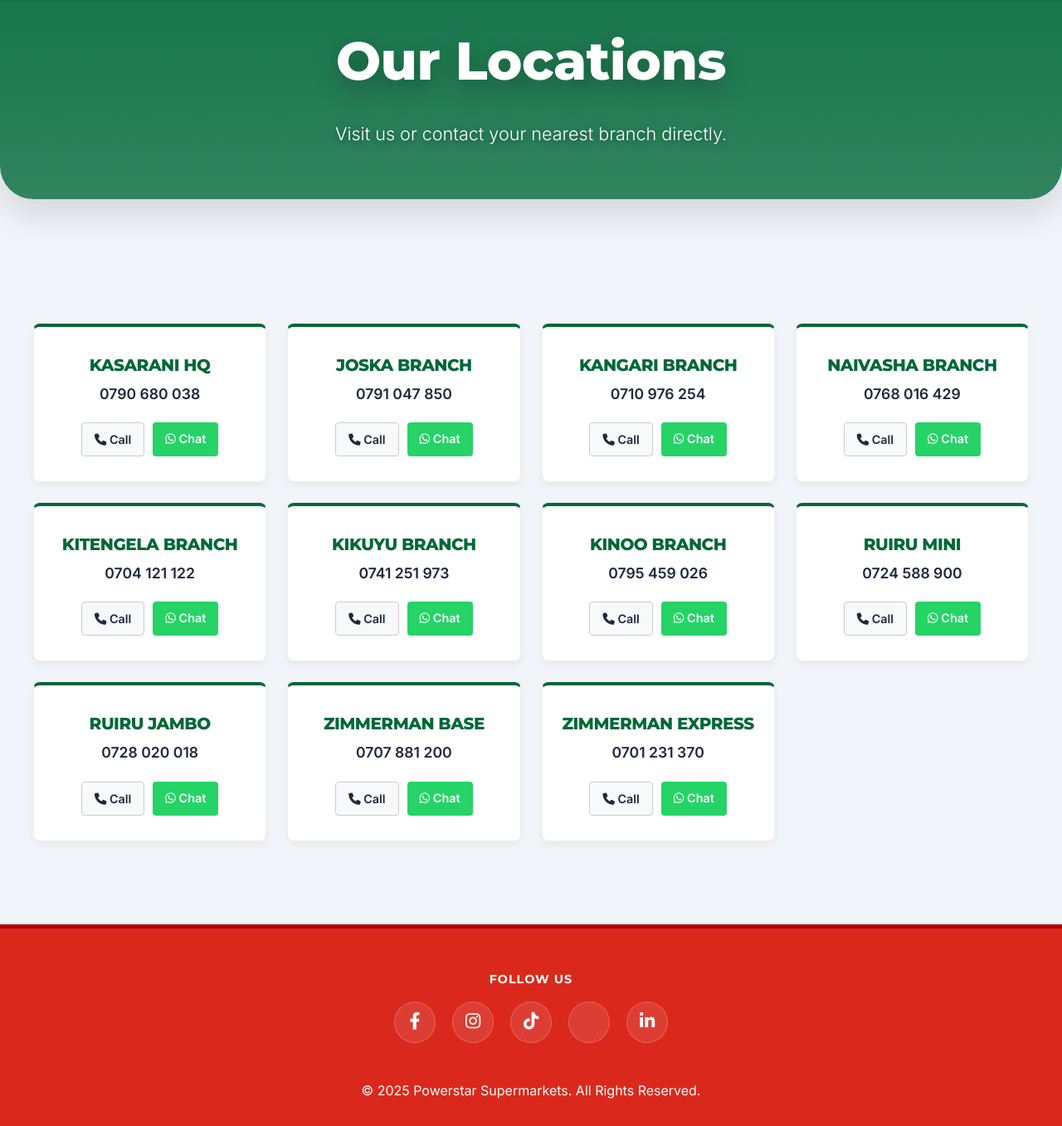
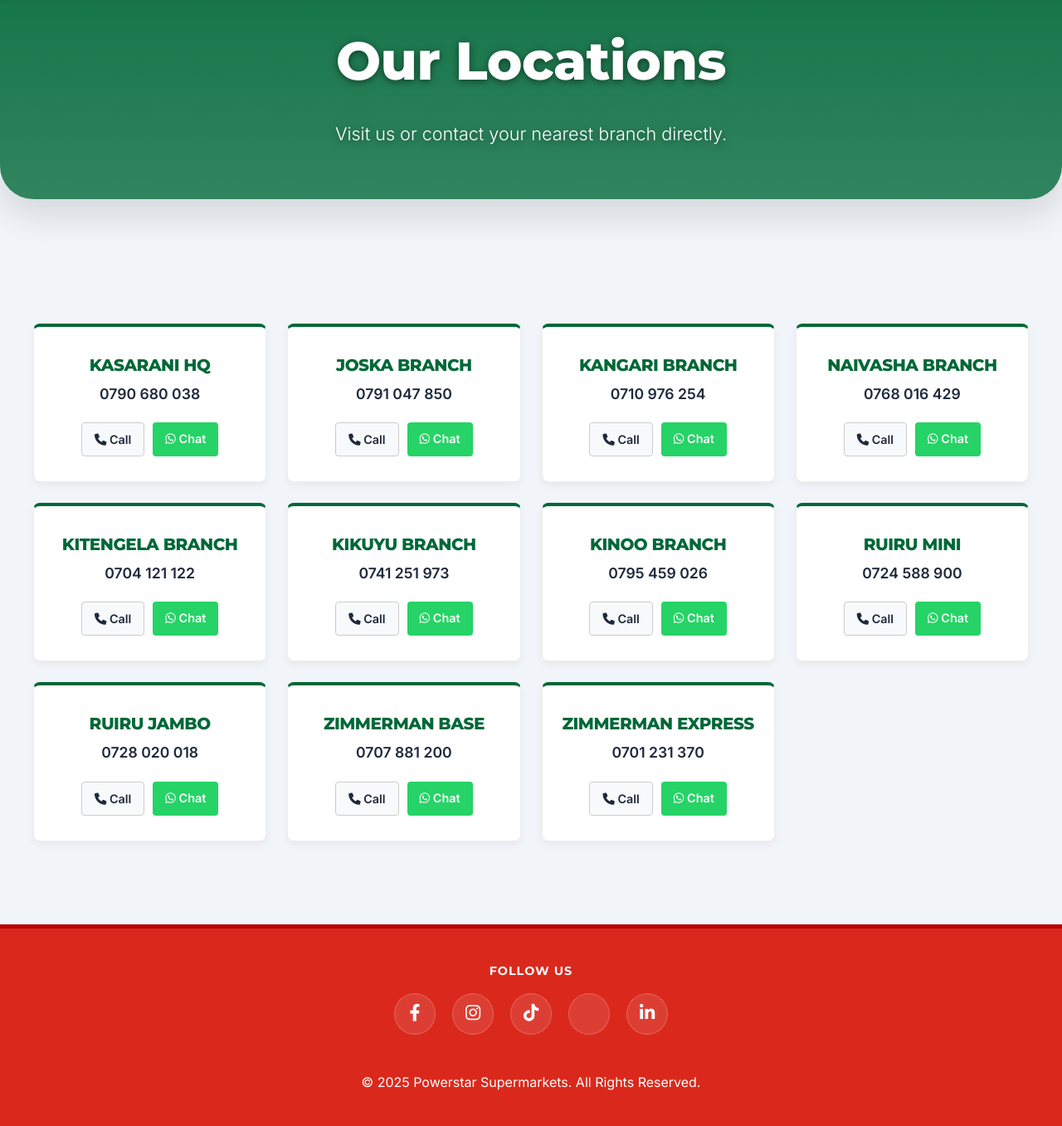
Before and after one commit to MarkTechKe-design/powerstar-website, a PHP site: page /branches.html in a window 1280 px wide. Shown: the part 114-1471 px from the top of the page at 83% size. Run offline with PHP 8.4, Linux system fonts and the light colour scheme.

Commit message:
Update style.css

```diff
--- a/css/style.css
+++ b/css/style.css
@@ -281,3 +281,23 @@ footer {
         color: #333;
     }
 }
+/* =========================================
+   HERO & FOOTER POLISH
+   ========================================= */
+
+/* Make Hero Text White & Readable */
+.hero h1, .hero p {
+    color: #ffffff !important;
+    text-shadow: 0 2px 10px rgba(0,0,0,0.5); /* Adds shadow so it pops against background */
+}
+
+/* Make Footer Full Width */
+footer {
+    width: 100% !important;
+    max-width: 100% !important;
+    margin: 0 !important;
+    background: #DA291C !important;
+    color: white;
+    text-align: center;
+    padding: 40px 20px;
+}
```
